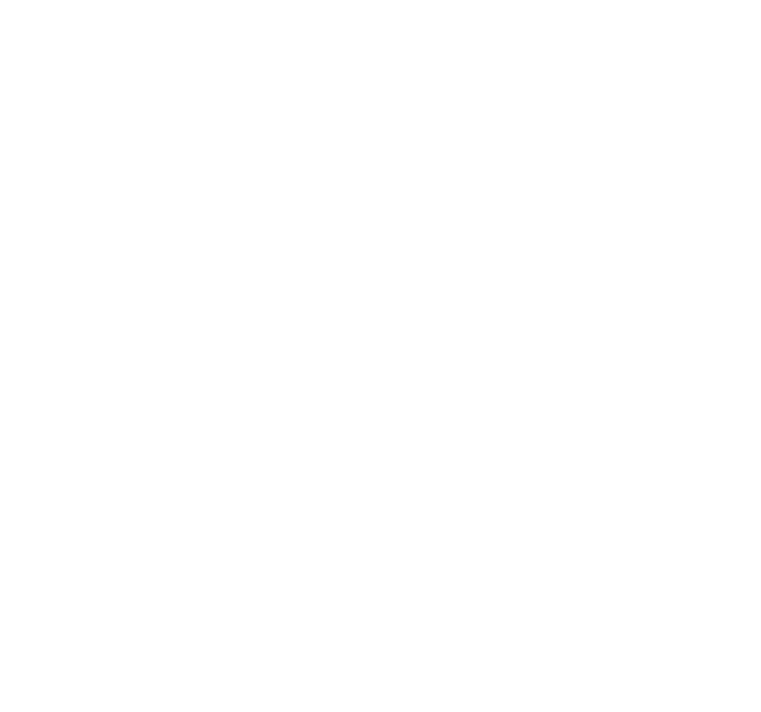
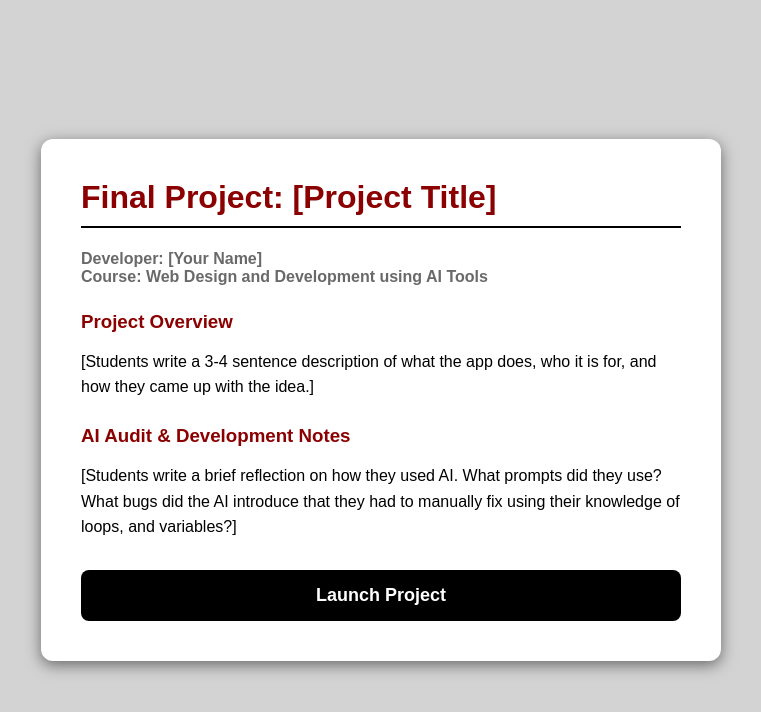
Before and after one commit to lomoriea/lomoriea.github.io, a plain HTML site: page finalProject/index.html in a window 1280 px wide. Shown: the whole page, without its empty margins (259-1020 px from the left). Drawn offline with Linux system fonts and the light colour scheme.

Commit message:
instruction page made

```diff
--- a/finalProject/index.html
+++ b/finalProject/index.html
@@ -1,10 +1,83 @@
 <!DOCTYPE html>
-<html>
-    <head>
-        <title>My Wellness Journal</title>
-        <link rel="stylesheet" href="style.css">
-    </head>
-    <body>
+<html lang="en">
+<head>
+    <meta charset="UTF-8">
+    <meta name="viewport" content="width=device-width, initial-scale=1.0">
+    <title>Final Project Summary</title>
+    <style>
+        body {
+            font-family: Arial, sans-serif;
+            background-color: lightgray;
+            color: black;
+            display: flex;
+            justify-content: center;
+            align-items: center;
+            height: 100vh;
+            margin: 0;
+        }
+        .summary-container {
+            background-color: white;
+            padding: 40px;
+            border-radius: 12px;
+            box-shadow: 0 4px 15px dimgray;
+            max-width: 600px;
+            width: 100%;
+        }
+        h1 {
+            color: darkred; /* Garnet-adjacent */
+            margin-top: 0;
+            border-bottom: 2px solid black;
+            padding-bottom: 10px;
+        }
+        .metadata {
+            font-weight: bold;
+            color: dimgray;
+            margin-bottom: 20px;
+        }
+        .section-title {
+            color: darkred;
+            margin-top: 25px;
+            margin-bottom: 5px;
+        }
+        p {
+            line-height: 1.6;
+        }
+        .launch-btn {
+            display: block;
+            text-align: center;
+            background-color: black;
+            color: white;
+            padding: 15px 20px;
+            text-decoration: none;
+            font-size: 18px;
+            font-weight: bold;
+            border-radius: 8px;
+            margin-top: 30px;
+            transition: background-color 0.2s;
+        }
+        .launch-btn:hover {
+            background-color: darkred;
+        }
+    </style>
+</head>
+<body>
 
-    </body>
+    <div class="summary-container">
+        <h1>Final Project: [Project Title]</h1>
+
+        <div class="metadata">
+            Developer: [Your Name]<br>
+            Course: Web Design and Development using AI Tools
+        </div>
+
+        <h3 class="section-title">Project Overview</h3>
+        <p>[Students write a 3-4 sentence description of what the app does, who it is for, and how they came up with the idea.]</p>
+
+        <h3 class="section-title">AI Audit & Development Notes</h3>
+        <p>[Students write a brief reflection on how they used AI. What prompts did they use? What bugs did the AI introduce that they had to manually fix using their knowledge of loops, and variables?]</p>
+
+        <a href="final_project/index.html" class="launch-btn">Launch Project</a>
+    </div>
+
+</body>
 </html>
```
